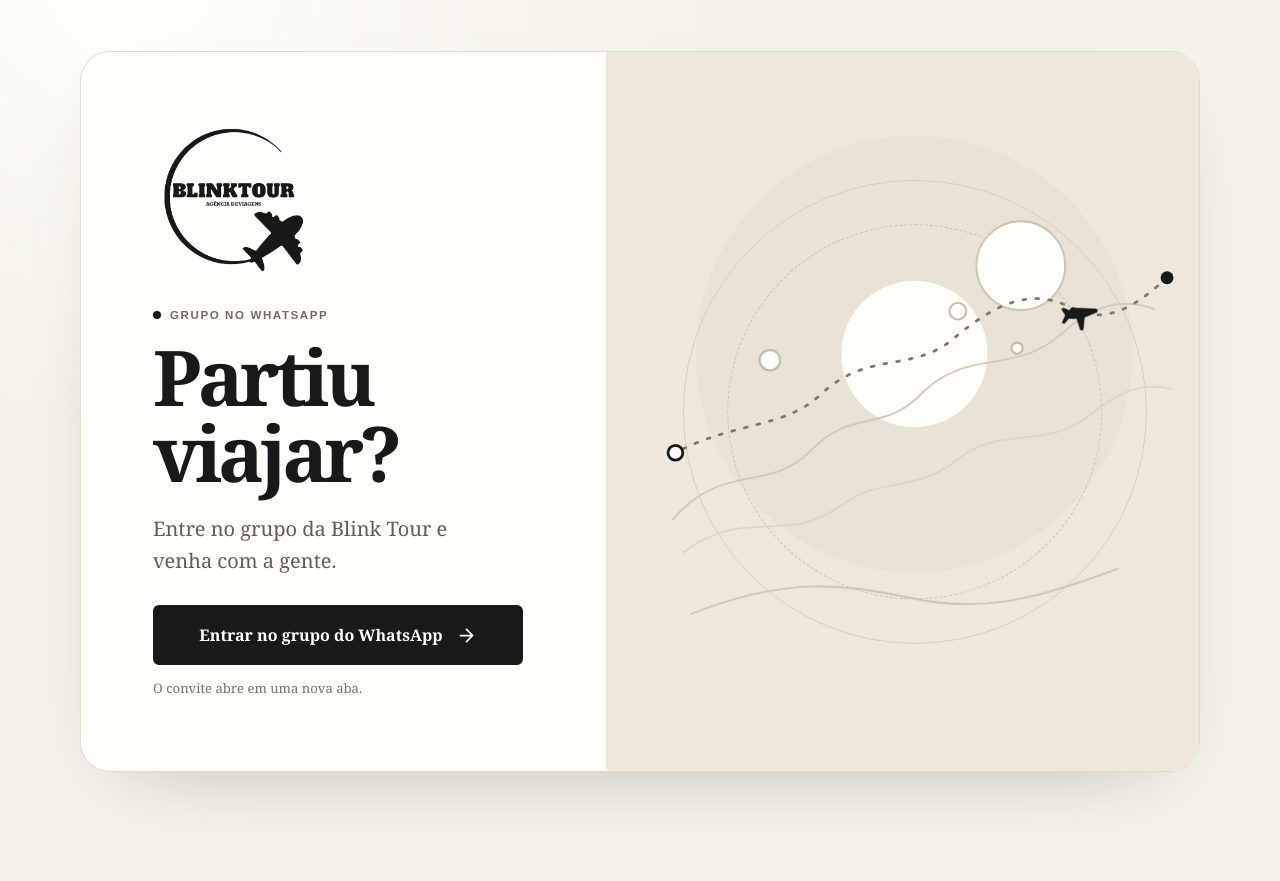
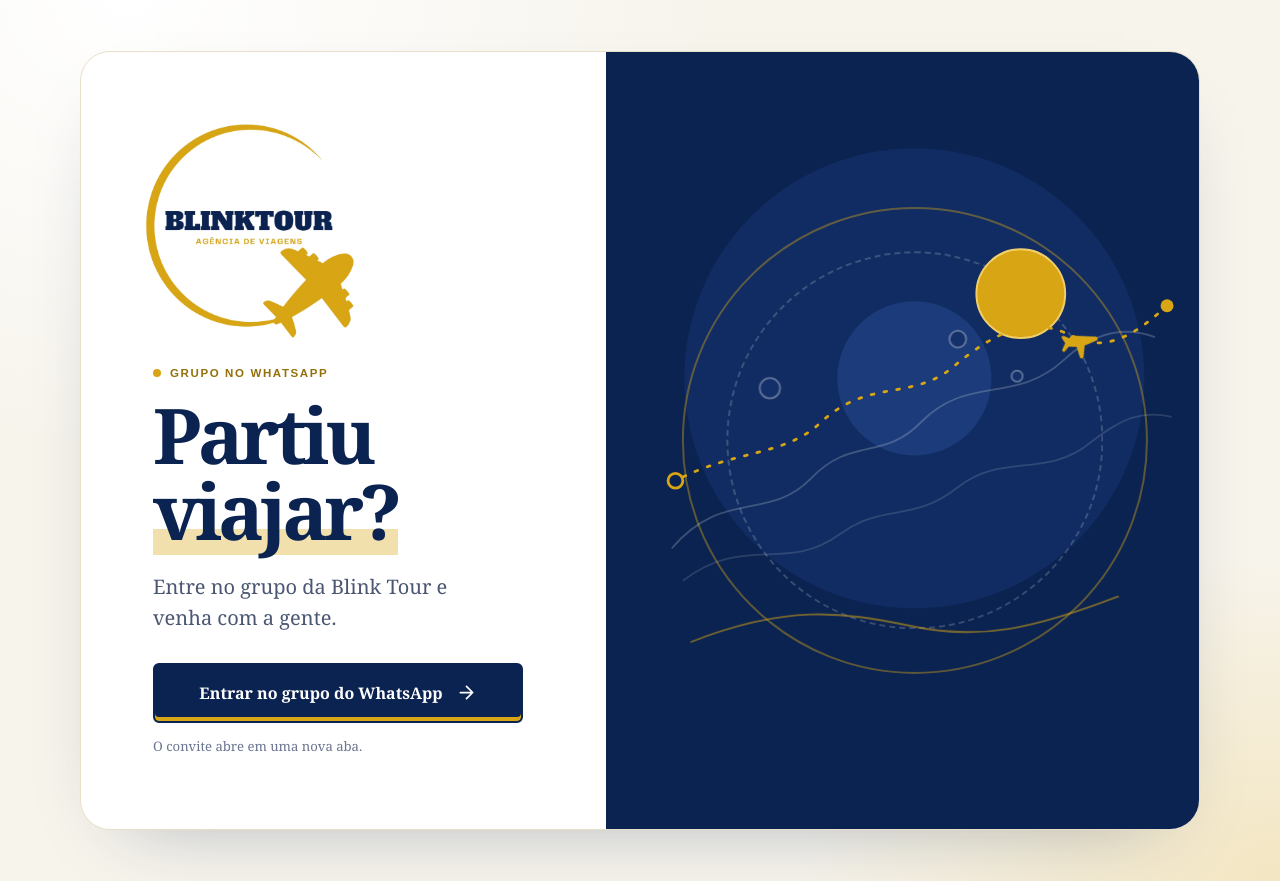
Before and after one commit to MK6-Corporation/blinktour, a plain HTML site: page index.html in a window 1280 px wide. Before the commit the page ends 823 px from the top, so only its background shows below. Drawn offline with Linux system fonts and the light colour scheme.

Commit message:
Nova logo e paleta de cores azul-marinho e dourado

```diff
--- a/index.html
+++ b/index.html
@@ -3,7 +3,8 @@
   <head>
     <meta charset="utf-8" />
     <meta name="viewport" content="width=device-width, initial-scale=1" />
-    <meta name="theme-color" content="#f4f1e9" />
+    <meta name="theme-color" content="#0b2351" />
+    <link rel="icon" type="image/png" href="./favicon.png" />
     <meta
       name="description"
       content="Entre no grupo da Blink Tour no WhatsApp."
@@ -27,8 +28,15 @@
       :root {
         color-scheme: light;
         font-family: Rockwell, "Roboto Slab", Georgia, "Times New Roman", serif;
-        background: #f4f1e9;
-        color: #191919;
+        --navy: #0b2351;
+        --navy-2: #13306a;
+        --gold: #d8a514;
+        --gold-deep: #94700a;
+        --gold-soft: #f6ecd0;
+        --paper: #ffffff;
+        --ink-soft: #4a5672;
+        background: #f7f4ec;
+        color: var(--navy);
         font-synthesis: none;
         text-rendering: optimizeLegibility;
         -webkit-font-smoothing: antialiased;
@@ -47,8 +55,9 @@
         place-items: center;
         padding: clamp(18px, 4vw, 56px);
         background:
-          radial-gradient(ellipse at 10% 0%, #fffefa 0, transparent 37rem),
-          #f4f1e9;
+          radial-gradient(ellipse at 10% 0%, #ffffff 0, transparent 37rem),
+          radial-gradient(ellipse at 100% 100%, #f3e6c2 0, transparent 30rem),
+          #f7f4ec;
       }
 
       .landing {
@@ -57,10 +66,10 @@
         display: grid;
         grid-template-columns: 0.94fr 1.06fr;
         overflow: hidden;
-        border: 1px solid #e1dbd0;
+        border: 1px solid #e8dfc8;
         border-radius: 30px;
-        background: #fffefa;
-        box-shadow: 0 30px 80px -52px #382f2266;
+        background: var(--paper);
+        box-shadow: 0 30px 80px -48px #0b235166;
         animation: arrive 560ms cubic-bezier(0.2, 0.75, 0.25, 1) both;
       }
 
@@ -84,9 +93,9 @@
 
       .logo {
         display: block;
-        width: clamp(132px, 16vw, 176px);
+        width: clamp(160px, 19vw, 210px);
         height: auto;
-        max-height: 156px;
+        max-height: 214px;
         object-fit: contain;
       }
 
@@ -95,7 +104,7 @@
         align-items: center;
         gap: 9px;
         margin: 0 0 18px;
-        color: #716a5e;
+        color: var(--gold-deep);
         font-family: Arial, sans-serif;
         font-size: 0.72rem;
         font-weight: 700;
@@ -108,7 +117,7 @@
         width: 8px;
         height: 8px;
         border-radius: 50%;
-        background: #191919;
+        background: var(--gold);
         content: "";
       }
 
@@ -123,10 +132,14 @@
         animation: rise-in 650ms 210ms ease-out both;
       }
 
+      .hl {
+        background: linear-gradient(transparent 68%, #d8a51459 68% 92%, transparent 92%);
+      }
+
       .intro {
         max-width: 32ch;
         margin: 22px 0 29px;
-        color: #625d54;
+        color: var(--ink-soft);
         font-size: clamp(1.08rem, 2vw, 1.25rem);
         line-height: 1.58;
         animation: rise-in 650ms 280ms ease-out both;
@@ -140,10 +153,11 @@
         justify-content: center;
         gap: 13px;
         padding: 16px 22px;
-        border: 2px solid #191919;
+        border: 2px solid var(--navy);
         border-radius: 6px;
-        background: #191919;
-        color: #fffefa;
+        background: var(--navy);
+        color: #ffffff;
+        box-shadow: inset 0 -4px 0 var(--gold);
         font: inherit;
         font-size: 1rem;
         font-weight: 700;
@@ -159,12 +173,14 @@
 
       .cta:hover {
         transform: translateY(-2px);
-        background: #fffefa;
-        color: #191919;
+        background: var(--gold);
+        border-color: var(--gold);
+        color: var(--navy);
+        box-shadow: none;
       }
 
       .cta:focus-visible {
-        outline: 3px solid #191919;
+        outline: 3px solid var(--gold);
         outline-offset: 5px;
       }
 
@@ -181,7 +197,7 @@
 
       .note {
         margin: 14px 0 0;
-        color: #777166;
+        color: #6b7590;
         font-size: 0.82rem;
         line-height: 1.5;
         animation: rise-in 650ms 410ms ease-out both;
@@ -194,9 +210,9 @@
         min-width: 0;
         overflow: hidden;
         background:
-          radial-gradient(circle at 52% 42%, #fffdf8 0 14%, transparent 14.2%),
-          radial-gradient(circle at 52% 42%, #e9e2d6 0 42%, transparent 42.2%),
-          #eee8dc;
+          radial-gradient(circle at 52% 42%, #1c3b7a 0 14%, transparent 14.2%),
+          radial-gradient(circle at 52% 42%, #102c62 0 42%, transparent 42.2%),
+          var(--navy);
       }
 
       .visual::before,
@@ -206,7 +222,7 @@
         left: 52%;
         width: min(78%, 500px);
         aspect-ratio: 1;
-        border: 1px solid #d7cfc1;
+        border: 2px solid #d8a51466;
         border-radius: 50%;
         content: "";
         transform: translate(-50%, -50%);
@@ -216,7 +232,7 @@
       .visual::after {
         width: min(63%, 400px);
         border-style: dashed;
-        border-color: #c9c0b1;
+        border-color: #ffffff2e;
       }
 
       .scene {
@@ -235,7 +251,7 @@
 
       .flight-path {
         fill: none;
-        stroke: #817969;
+        stroke: var(--gold);
         stroke-dasharray: 3 11;
         stroke-linecap: round;
         stroke-width: 3;
@@ -286,13 +302,13 @@
         }
 
         .logo-wrap {
-          min-height: 94px;
+          min-height: 120px;
           margin: 0 0 12px;
         }
 
         .logo {
-          width: 128px;
-          max-height: 118px;
+          width: 150px;
+          max-height: 154px;
         }
 
         .eyebrow {
@@ -360,14 +376,14 @@
         <div class="logo-wrap">
           <img
             class="logo"
-            src="./blinktour-logo-dark.png"
+            src="./blinktour-logo.png"
             alt="Logotipo Blink Tour — Agência de viagens"
-            width="1137"
-            height="1052"
+            width="590"
+            height="600"
           />
         </div>
         <p class="eyebrow">Grupo no WhatsApp</p>
-        <h1 id="hero-title">Partiu viajar?</h1>
+        <h1 id="hero-title">Partiu <span class="hl">viajar?</span></h1>
         <p class="intro">Entre no grupo da Blink Tour e venha com a gente.</p>
         <a
           class="cta"
@@ -387,23 +403,23 @@
       <div class="visual" aria-hidden="true">
         <div class="scene">
           <svg viewBox="0 0 640 620" role="presentation" xmlns="http://www.w3.org/2000/svg">
-            <circle class="sun" cx="448" cy="152" r="48" fill="#fffefa" stroke="#cfc5b4" stroke-width="2" />
-            <path d="M71 427c55-65 105-28 151-76 43-45 78-18 119-61 49-50 102-19 153-66 29-27 62-39 99-25" fill="none" stroke="#d5cbbb" stroke-width="2" />
-            <path d="M83 462c66-51 111-8 169-50 48-35 79-12 128-51 48-38 95-9 143-48 35-28 58-35 88-28" fill="none" stroke="#ddd6c9" stroke-width="2" />
+            <circle class="sun" cx="448" cy="152" r="48" fill="#d8a514" stroke="#f0cf6a" stroke-width="2" />
+            <path d="M71 427c55-65 105-28 151-76 43-45 78-18 119-61 49-50 102-19 153-66 29-27 62-39 99-25" fill="none" stroke="#ffffff33" stroke-width="2" />
+            <path d="M83 462c66-51 111-8 169-50 48-35 79-12 128-51 48-38 95-9 143-48 35-28 58-35 88-28" fill="none" stroke="#ffffff22" stroke-width="2" />
             <path d="M75 354c64-34 118-26 157-63 51-48 99-23 143-60s83-57 129-33c38 20 72-6 102-33" class="flight-path" />
-            <circle cx="75" cy="354" r="8" fill="#fffefa" stroke="#191919" stroke-width="3" />
-            <circle class="orbit-dot" cx="606" cy="165" r="7" fill="#191919" />
+            <circle cx="75" cy="354" r="8" fill="#0b2351" stroke="#d8a514" stroke-width="3" />
+            <circle class="orbit-dot" cx="606" cy="165" r="7" fill="#d8a514" />
             <g transform="translate(503 186) rotate(28)">
               <g class="plane">
-                <path d="M2 14.5 25.8 3c2.2-1 4.3 1.6 2.7 3.5L19.8 17l4.6 11.3c.9 2.1-1.6 3.9-3.3 2.3l-8.3-8-7.6 3.6-1.3 6.3c-.3 1.7-2.7 1.9-3.3.3L0 24.6l-5.6-2.9c-1.5-.8-.9-3.1.8-3.2l6.4-.5.4-3.5Z" fill="#191919" />
+                <path d="M2 14.5 25.8 3c2.2-1 4.3 1.6 2.7 3.5L19.8 17l4.6 11.3c.9 2.1-1.6 3.9-3.3 2.3l-8.3-8-7.6 3.6-1.3 6.3c-.3 1.7-2.7 1.9-3.3.3L0 24.6l-5.6-2.9c-1.5-.8-.9-3.1.8-3.2l6.4-.5.4-3.5Z" fill="#d8a514" />
               </g>
             </g>
-            <g fill="#fffefa" stroke="#bdb3a3" stroke-width="2">
+            <g fill="#13306a" stroke="#ffffff55" stroke-width="2">
               <circle cx="177" cy="254" r="11" />
               <circle cx="380" cy="201" r="9" />
               <circle cx="444" cy="241" r="6" />
             </g>
-            <path d="M92 528c102-40 161-33 238-17 75 16 134 2 223-32" fill="none" stroke="#cfc6b7" stroke-width="2" stroke-linecap="round" />
+            <path d="M92 528c102-40 161-33 238-17 75 16 134 2 223-32" fill="none" stroke="#d8a51488" stroke-width="2" stroke-linecap="round" />
           </svg>
         </div>
       </div>
```
Also changed, not shown: blinktour-logo.png (added), favicon.png (added).
